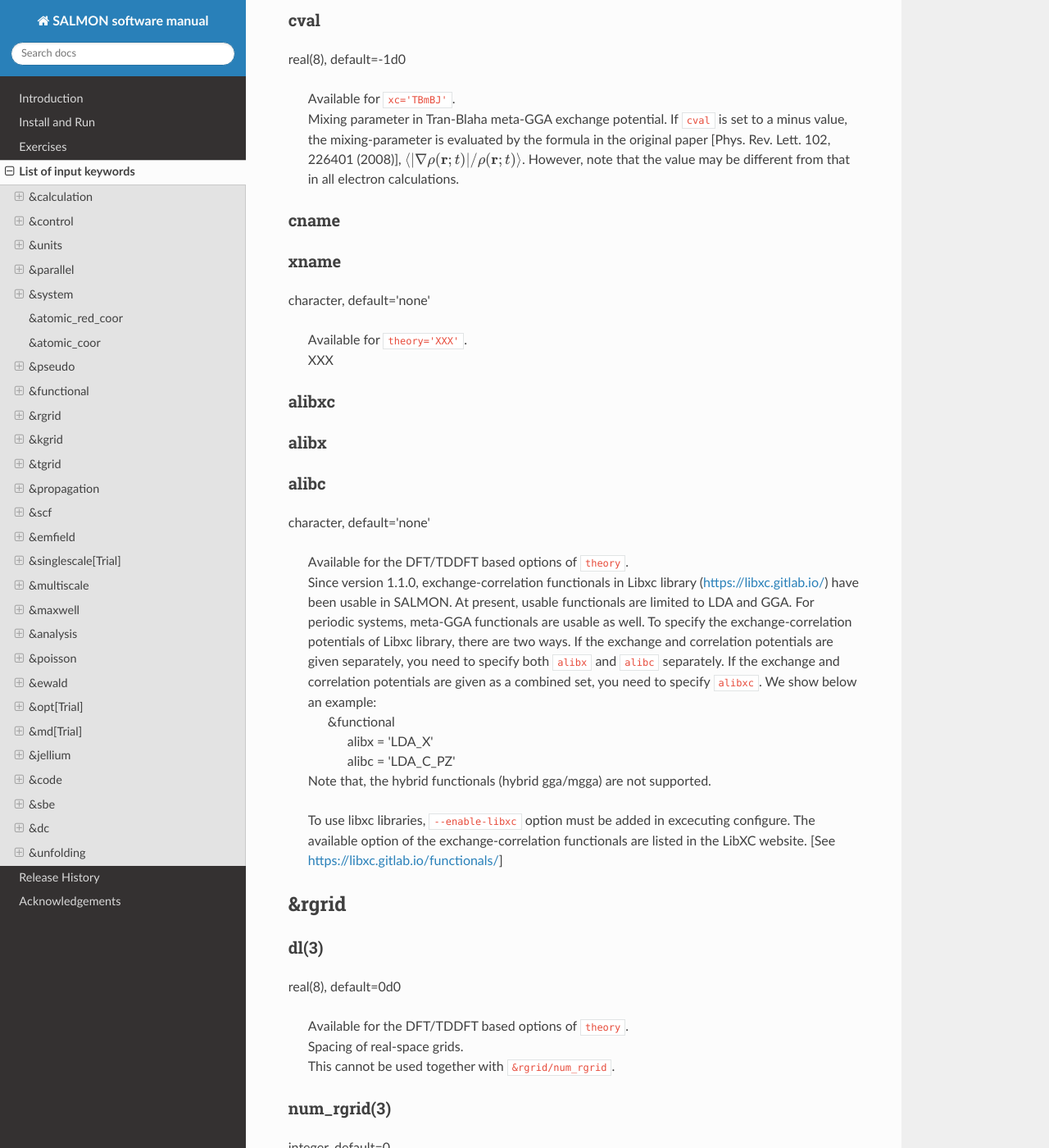
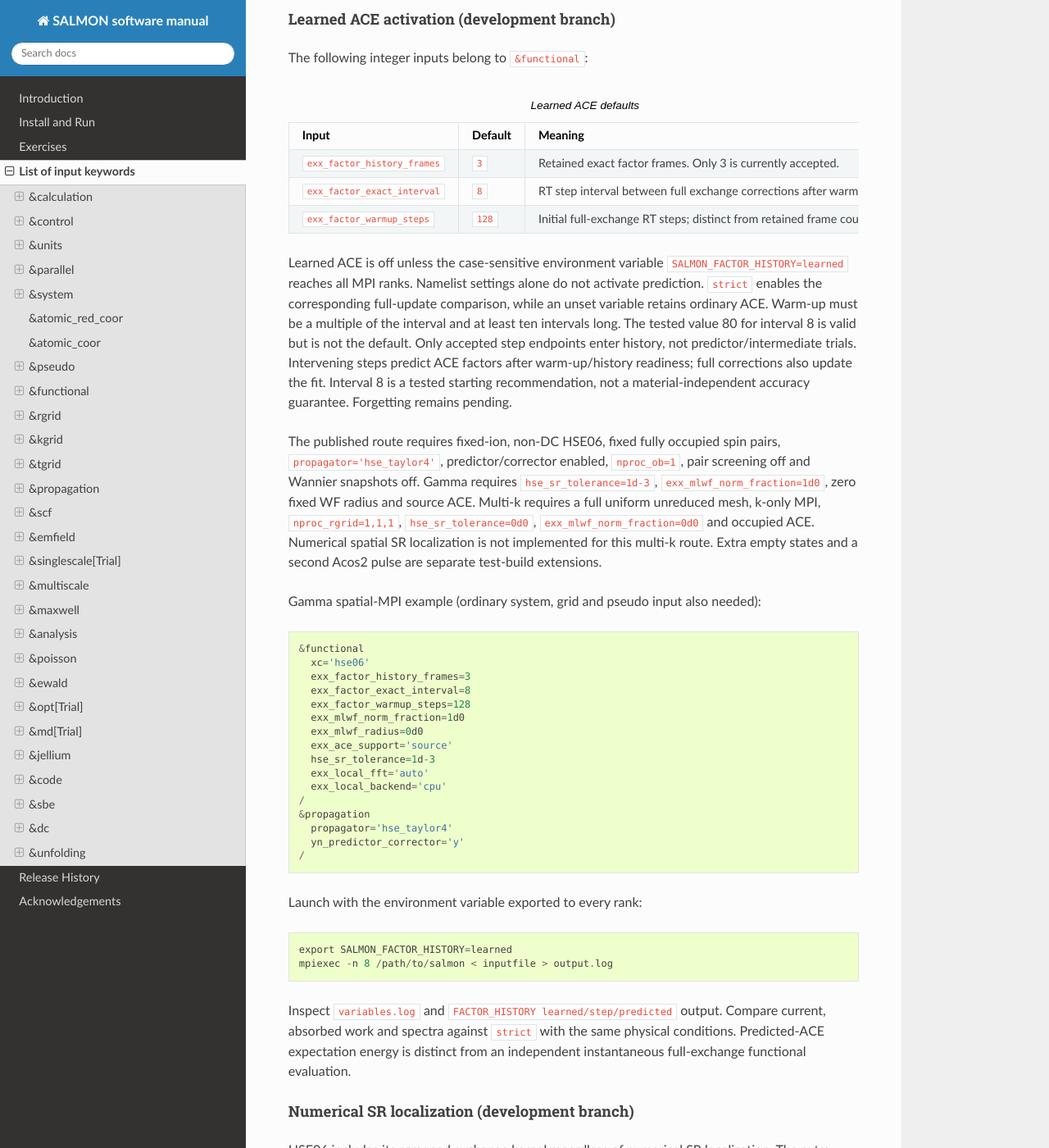
Before and after one commit to SALMON-TDDFT/SALMON-DOCS, a Sphinx documentation site: the page built from source/input_keyword_list.rst, in a window 1280 px wide and 1400 px high, scrolled down 17556 px. Shown: the whole window at 82% size. Built offline with Sphinx 7.4.7 and the Read the Docs theme 3.1.0, drawn with Linux system fonts in a browser that asks for light colours; formulas are drawn with MathJax 3; some of the changed text lies outside the part shown.

Commit message:
Document learned ACE and numerical SR localization defaults and usage

```diff
--- a/source/input_keyword_list.rst
+++ b/source/input_keyword_list.rst
@@ -912,6 +912,131 @@
 Complete PBE0 DC-GS and impulse/zero-field inputs are provided in
 ``samples/pbe0_h2`` of the corresponding SALMON2 branch.
 
+
+Learned ACE activation (development branch)
+~~~~~~~~~~~~~~~~~~~~~~~~~~~~~~~~~~~~~~~~~~~
+
+The following integer inputs belong to ``&functional``:
+
+.. list-table:: Learned ACE defaults
+   :header-rows: 1
+   :widths: 35 15 50
+
+   * - Input
+     - Default
+     - Meaning
+   * - ``exx_factor_history_frames``
+     - ``3``
+     - Retained exact factor frames. Only 3 is currently accepted.
+   * - ``exx_factor_exact_interval``
+     - ``8``
+     - RT step interval between full exchange corrections after warm-up.
+   * - ``exx_factor_warmup_steps``
+     - ``128``
+     - Initial full-exchange RT steps; distinct from retained frame count.
+
+Learned ACE is off unless the case-sensitive environment variable
+``SALMON_FACTOR_HISTORY=learned`` reaches all MPI ranks. Namelist settings
+alone do not activate prediction. ``strict`` enables the corresponding
+full-update comparison, while an unset variable retains ordinary ACE.
+Warm-up must be a multiple of the interval and at least ten intervals long.
+The tested value 80 for interval 8 is valid but is not the default.
+Only accepted step endpoints enter history, not predictor/intermediate trials.
+Intervening steps predict ACE factors after warm-up/history readiness; full
+corrections also update the fit. Interval 8 is a tested starting recommendation,
+not a material-independent accuracy guarantee. Forgetting remains pending.
+
+The published route requires fixed-ion, non-DC HSE06, fixed fully occupied
+spin pairs, ``propagator='hse_taylor4'``, predictor/corrector enabled,
+``nproc_ob=1``, pair screening off and Wannier snapshots off. Gamma requires
+``hse_sr_tolerance=1d-3``, ``exx_mlwf_norm_fraction=1d0``, zero fixed WF radius
+and source ACE. Multi-k requires a full uniform unreduced mesh, k-only MPI,
+``nproc_rgrid=1,1,1``, ``hse_sr_tolerance=0d0``,
+``exx_mlwf_norm_fraction=0d0`` and occupied ACE. Numerical spatial SR
+localization is not implemented for this multi-k route. Extra empty states
+and a second Acos2 pulse are separate test-build extensions.
+
+Gamma spatial-MPI example (ordinary system, grid and pseudo input also needed)::
+
+   &functional
+     xc='hse06'
+     exx_factor_history_frames=3
+     exx_factor_exact_interval=8
+     exx_factor_warmup_steps=128
+     exx_mlwf_norm_fraction=1d0
+     exx_mlwf_radius=0d0
+     exx_ace_support='source'
+     hse_sr_tolerance=1d-3
+     exx_local_fft='auto'
+     exx_local_backend='cpu'
+   /
+   &propagation
+     propagator='hse_taylor4'
+     yn_predictor_corrector='y'
+   /
+
+Launch with the environment variable exported to every rank::
+
+   export SALMON_FACTOR_HISTORY=learned
+   mpiexec -n 8 /path/to/salmon < inputfile > output.log
+
+Inspect ``variables.log`` and ``FACTOR_HISTORY learned/step/predicted`` output.
+Compare current, absorbed work and spectra against ``strict`` with the same
+physical conditions. Predicted-ACE expectation energy is distinct from an
+independent instantaneous full-exchange functional evaluation.
+
+Numerical SR localization (development branch)
+~~~~~~~~~~~~~~~~~~~~~~~~~~~~~~~~~~~~~~~~~~~~~
+
+HSE06 includes its screened exchange kernel regardless of numerical SR
+localization. The extra kernel cutoff is off by default:
+``hse_sr_tolerance=0d0``. A value in (0,1) selects R from
+``erfc(hse_omega*R)=hse_sr_tolerance``. This dimensionless envelope is not
+an energy/current/spectrum error bound. Smaller tolerance means larger R
+and generally more work. ``1d-3`` is a tested starting setting.
+
+.. list-table:: SR and support defaults in functional namelist
+   :header-rows: 1
+   :widths: 35 15 50
+
+   * - Input
+     - Default
+     - Usage
+   * - ``hse_sr_tolerance``
+     - ``0d0``
+     - Zero disables numerical cutoff; use 1d-3 for tested Gamma SR.
+   * - ``exx_mlwf_radius``
+     - ``0d0``
+     - No fixed WF cutoff radius.
+   * - ``exx_mlwf_norm_fraction``
+     - ``0d0``
+     - Norm selection disabled. Set 1d0 for full-support Gamma source ACE.
+   * - ``exx_ace_support``
+     - ``'occupied'``
+     - Set source for this SR route.
+   * - ``exx_local_fft``
+     - ``'auto'``
+     - Select compatible local/neighborhood FFT work.
+   * - ``exx_local_backend``
+     - ``'cpu'``
+     - CPU SR implementation.
+
+Use the Gamma example without factor inputs and with SALMON_FACTOR_HISTORY
+unset for ordinary ACE plus SR. Fraction 1 and radius 0 preserve full WF
+support: WF truncation is not required. The learned Gamma adapter specifically
+requires fraction 1, source ACE and SR tolerance 1d-3.
+
+This numerical SR route supports native fixed-ion Gamma HSE06 RT on CPU with
+source-support ACE and compatible Cartesian spatial MPI. Neighbor ranks
+exchange pair densities and overlap-save FFTs retain the rank's output region;
+short periodic axes stay full length. This reduces FFT volume when the cell
+and decomposition permit. MPI1 or a window covering the full cell retains
+the uncut route. It is not a spherical cutoff of orbital integration.
+Inspect ``EXX_SR``, ``EXX_SR WF-local/neighborhood pairs`` and
+``EXX_SUPPORT_ACE accepted``. Report positivity/Hermiticity rejection and any
+uncut fallback separately from SR timings. These RT examples do not certify
+GS SR or GPU SR support.
+
 .. _cval:
 
 cval
```
